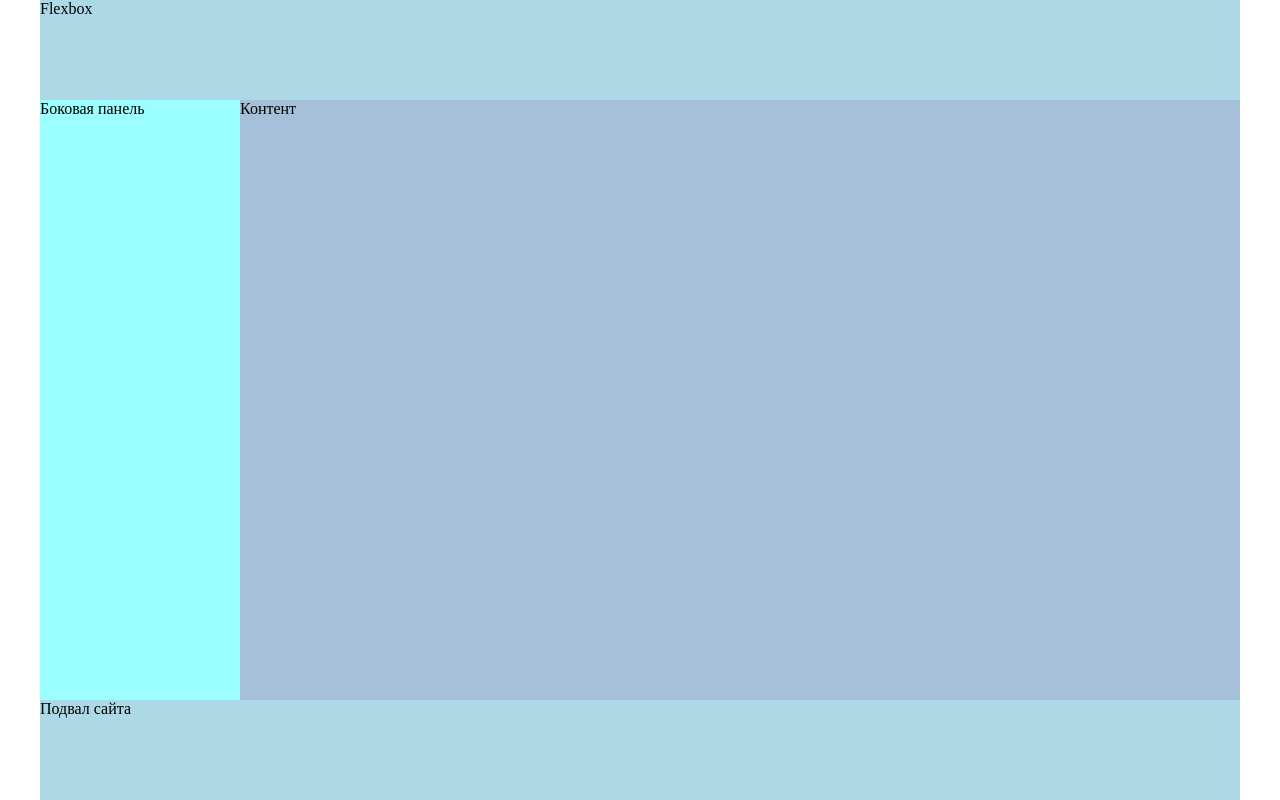
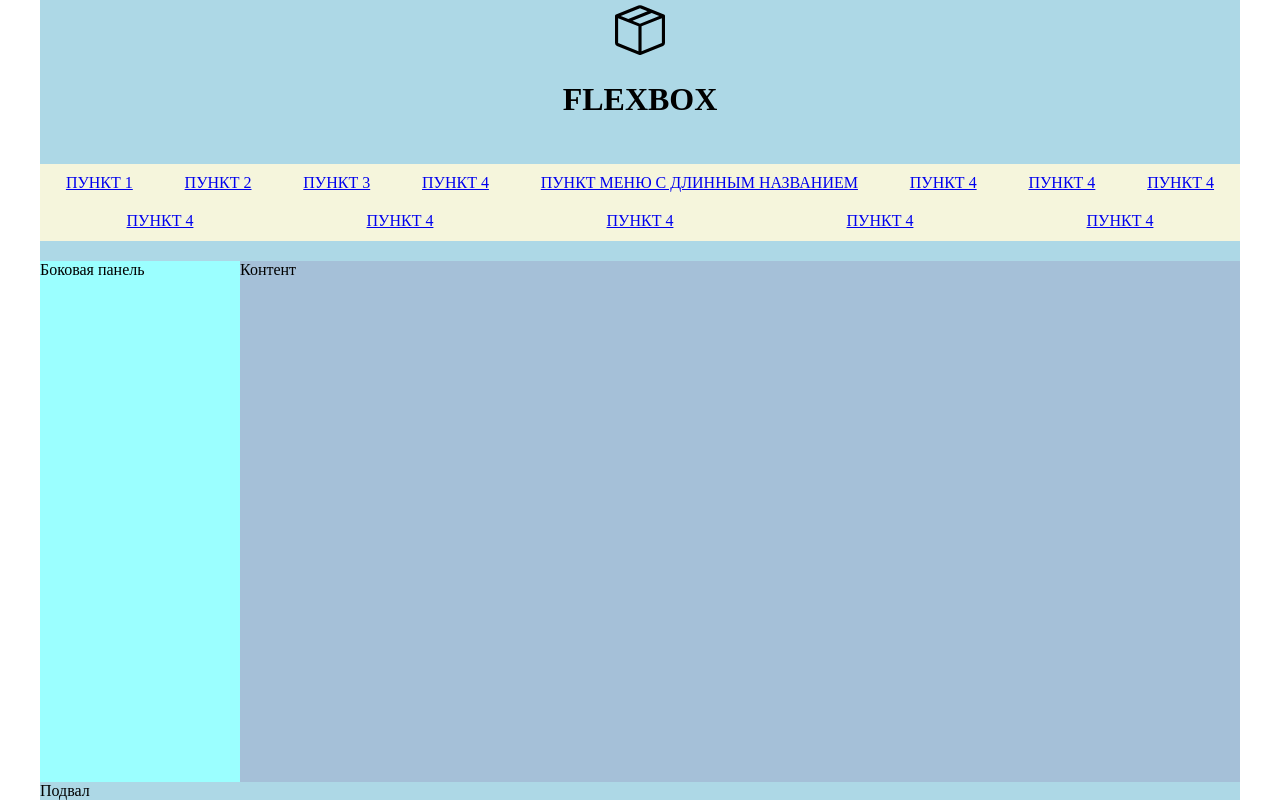
Before and after one commit to nastyalss/flexbox, a plain HTML site: page index.html in a window 1280 px wide. Drawn offline with Linux system fonts and the light colour scheme.

Commit message:
Add files via upload

```diff
--- a/css/style.css
+++ b/css/style.css
@@ -5,7 +5,6 @@
 
 }
 header, footer {
-    height: 100px;
     background-color: lightblue;
 }
 main {
@@ -20,6 +19,7 @@ main {
     min-height: 100%;
     height: auto !important;
 
+
 }
 html, body{
     height: 100%;
@@ -33,3 +33,20 @@ aside{
     background-color: rgb(155, 255, 255);
     width: 200px;
 }
+.logo{
+    padding: 5px 5px 5px 5px;
+    text-align: center;
+}
+.menu div {
+    background: beige;
+    text-align: center;
+    padding: 10px 20px 10px 20px;
+    flex-grow: 1;
+}
+.menu{
+    display: flex;
+    flex-direction: row;
+    justify-content: space-around;
+    padding: 20px 0px 20px 0px;
+    flex-wrap: wrap;
+}
--- a/index.html
+++ b/index.html
@@ -11,8 +11,49 @@
     <div class="container">
         <header>
             <div class="logo">
-                Flexbox
-                <a href="icons/box-seam (1).svg"></a>
+                <img src="box-seam (1).svg" alt="логотип" width="50px">
+                <h1>FLEXBOX</h1>
+            </div>
+            <div class="menu">
+            <div>
+                <a href="#">ПУНКТ 1</a>
+            </div>
+             <div>
+                <a href="#">ПУНКТ 2</a>
+            </div>
+             <div>
+                <a href="#">ПУНКТ 3</a>
+            </div>
+             <div>
+                <a href="#">ПУНКТ 4</a>
+            </div>
+            <div>
+                <a href="#">ПУНКТ МЕНЮ С ДЛИННЫМ НАЗВАНИЕМ</a>
+            </div>
+            <div>
+                <a href="#">ПУНКТ 4</a>
+            </div>
+            <div>
+                <a href="#">ПУНКТ 4</a>
+            </div>
+            <div>
+                <a href="#">ПУНКТ 4</a>
+            </div>
+            <div>
+                <a href="#">ПУНКТ 4</a>
+            </div>
+            <div>
+                <a href="#">ПУНКТ 4</a>
+            </div>
+            <div>
+                <a href="#">ПУНКТ 4</a>
+            </div>
+            <div>
+                <a href="#">ПУНКТ 4</a>
+            </div>
+            <div>
+                <a href="#">ПУНКТ 4</a>
+            </div>
             </div>
         </header>
         <main>
@@ -20,7 +61,7 @@
             <div class="content">Контент</div>
         </main>
         <footer>
-            Подвал сайта
+            Подвал
         </footer>
     </div>
 </body>
```
Also changed, not shown: box-seam (1).svg (added).
